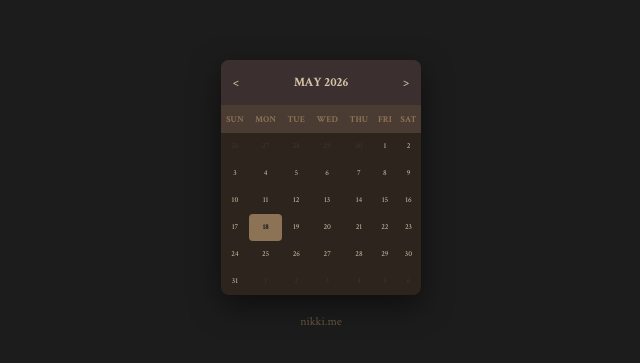
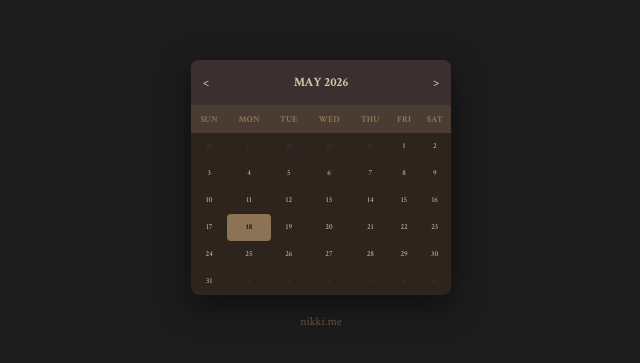
Before and after one commit to NicoleAvila/Notion-calendar, a plain HTML site: page index.html in a window 1280 px wide. Shown: the part 205-568 px from the top of the page, without its empty margins (319-959 px from the left). Drawn offline with Linux system fonts and the light colour scheme.

Commit message:
Update index.html

```diff
--- a/index.html
+++ b/index.html
@@ -1,7 +1,8 @@
 <!DOCTYPE html><html><head><meta charset="UTF-8"><title>Dead Physicist Society Calendar</title><style>
 @import url('https://fonts.googleapis.com/css2?family=Crimson+Text:wght@400;700&display=swap');
-body{background:#1C1C1C;font-family:'Crimson Text',serif;margin:0;display:flex;flex-direction:column;justify-content:center;align-items:center;min-height:100vh;color:#D4C4A8}
-#c{width:200px!important;background:#2D241E!important;border-radius:8px;overflow:hidden;box-shadow:0 10px 30px rgba(0,0,0,0.5)}
+body{background:#1C1C1C;font-family:'Crimson Text',serif;margin:0;display:flex;flex-direction:column;justify-content:center;align-items:center;min-height:100vh;color:#D4C4A8;padding:0 5px;box-sizing:border-box}
+/* O SEGREDO ESTÁ AQUI: max-width define o tamanho máximo, mas width: 100% deixa ele encolher */
+#c{width:100%!important;max-width:260px!important;background:#2D241E!important;border-radius:8px;overflow:hidden;box-shadow:0 10px 30px rgba(0,0,0,0.5);margin:0 auto}
 .h{background:#3C2F2F!important;color:#D4C4A8!important;padding:5px 12px!important;height:35px!important;display:flex;justify-content:space-between;align-items:center;text-transform:uppercase;font-weight:700;font-size:.8em}
 #p,#n{cursor:pointer;transition:.2s;user-select:none}#p:hover,#n:hover{color:#8C7355}
 table{width:100%;border-collapse:collapse}
@@ -11,7 +12,7 @@ td span{display:block;line-height:25px;font-size:.7em}
 td:not(.nil):hover{background:rgba(140,115,85,.2)!important;cursor:pointer;border-radius:4px}
 .hoje{background:#8C7355!important;color:#1C1C1C!important;font-weight:700;border-radius:4px}
 .nil{color:#5E5045!important;opacity:.4}
-footer{margin-top:15px}footer a{color:#8C7355;text-decoration:none;font-size:12px;opacity:.6;transition:.3s}footer a:hover{opacity:1;color:#D4C4A8}
+footer{margin-top:15px;text-align:center}footer a{color:#8C7355;text-decoration:none;font-size:12px;opacity:.6;transition:.3s}footer a:hover{opacity:1;color:#D4C4A8}
 </style></head><body><div id="c"></div><footer><a href="https://github.com/NicoleAvila">nikki.me</a></footer>
 <script>
 const ms=['January','February','March','April','May','June','July','August','September','October','November','December'],da=['Sun','Mon','Tue','Wed','Thu','Fri','Sat'];
```
